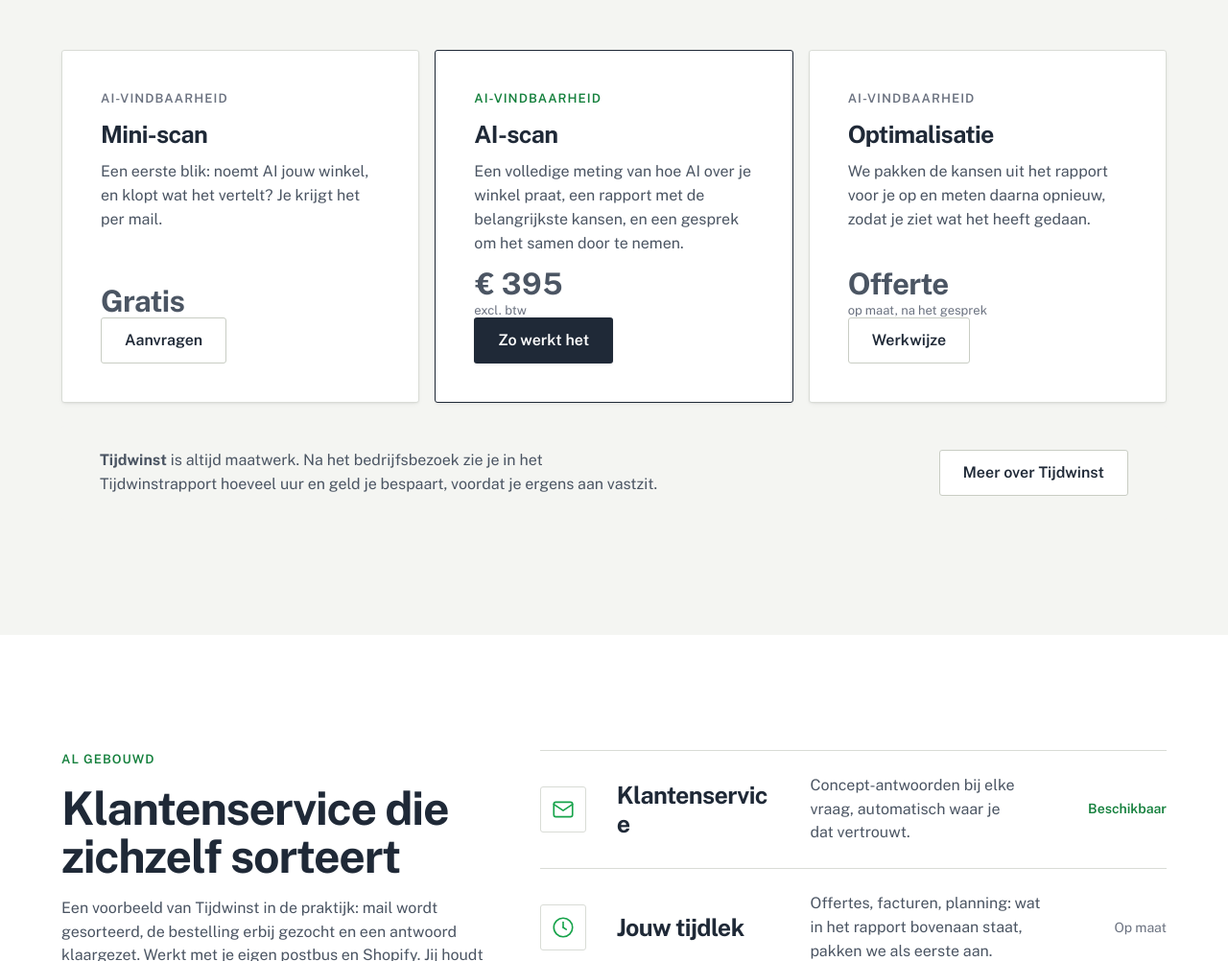
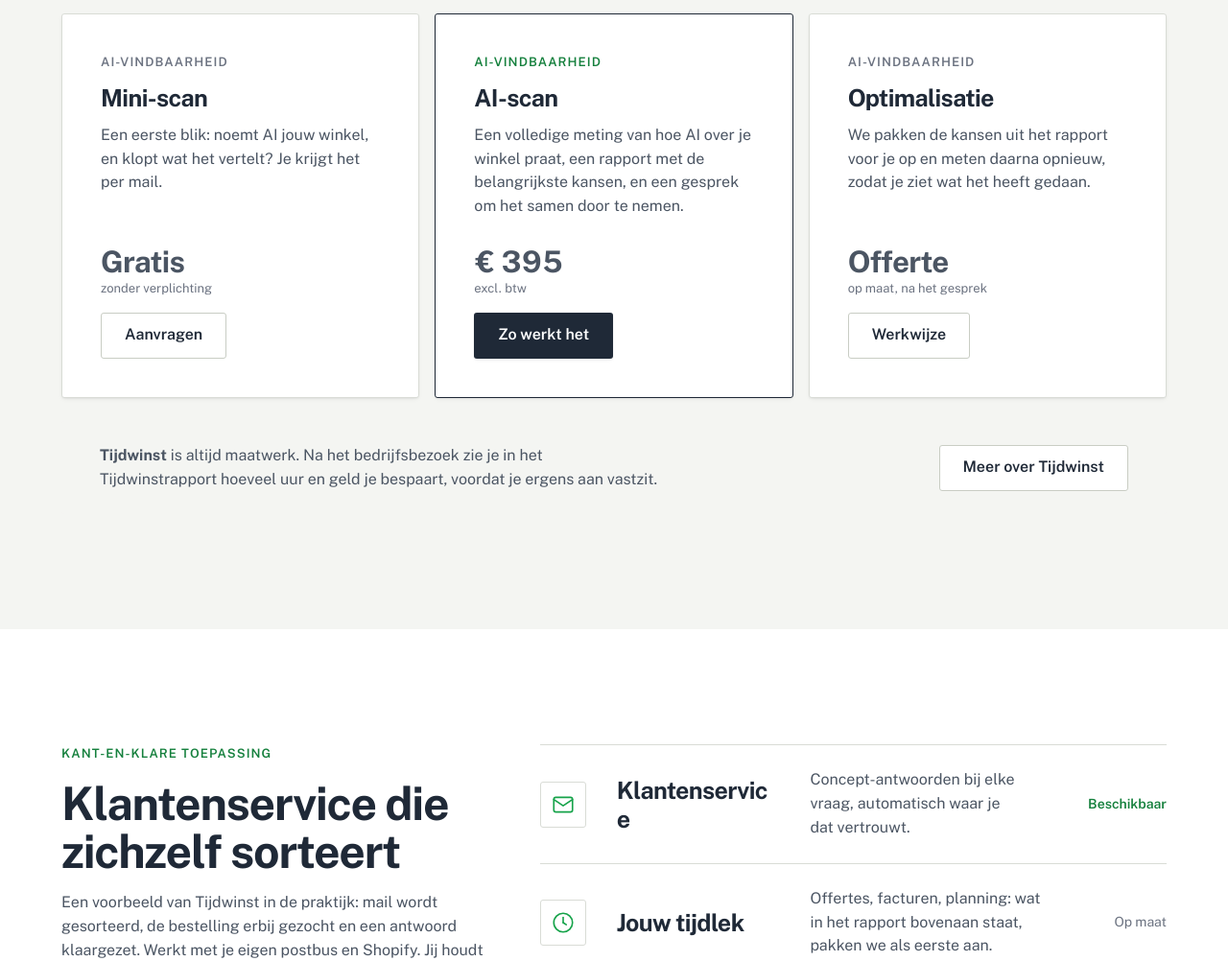
Before and after one commit to easyby-commerce-outlook-com/website, a plain HTML site: page index.html in a window 1280 px wide. Shown: the part 1960-2962 px from the top of the page at 96% size. Drawn offline with Linux system fonts and the light colour scheme.

Commit message:
fix: aanbod uitgelijnd en koppen aangescherpt
Co-Authored-By: Claude Opus 5.5 <noreply@anthropic.com>
Claude-Session: https://claude.ai/code/session_01CwLk4yiMqjVoZgVLP1uGLu

```diff
--- a/index.html
+++ b/index.html
@@ -128,7 +128,6 @@
         <div class="section__head">
           <div class="streepjes streepjes--kop" aria-hidden="true"><i></i><i></i><i></i><i></i></div>
           <h2>Onze diensten</h2>
-          <p class="lead">Binnen tijd terugwinnen, buiten beter gevonden worden. Allebei beginnen met meten, en met een rapport dat laat zien wat het oplevert.</p>
         </div>
         <div class="services">
           <article class="tile service service--dark reveal">
@@ -173,19 +172,19 @@
             <span class="label">AI-vindbaarheid</span>
             <h3>Mini-scan</h3>
             <p>Een eerste blik: noemt AI jouw winkel, en klopt wat het vertelt? Je krijgt het per mail.</p>
-            <div><p class="price">Gratis</p><a class="btn btn--line" href="mini-scan.html">Aanvragen</a></div>
+            <p class="price">Gratis<small>zonder verplichting</small></p><a class="btn btn--line" href="mini-scan.html">Aanvragen</a>
           </li>
           <li class="tile offer--main reveal">
             <span class="label label--green">AI-vindbaarheid</span>
             <h3>AI-scan</h3>
             <p>Een volledige meting van hoe AI over je winkel praat, een rapport met de belangrijkste kansen, en een gesprek om het samen door te nemen.</p>
-            <div><p class="price">€ 395<small>excl. btw</small></p><a class="btn btn--ink" href="ai-scan.html">Zo werkt het</a></div>
+            <p class="price">€ 395<small>excl. btw</small></p><a class="btn btn--ink" href="ai-scan.html">Zo werkt het</a>
           </li>
           <li class="tile reveal">
             <span class="label">AI-vindbaarheid</span>
             <h3>Optimalisatie</h3>
             <p>We pakken de kansen uit het rapport voor je op en meten daarna opnieuw, zodat je ziet wat het heeft gedaan.</p>
-            <div><p class="price">Offerte<small>op maat, na het gesprek</small></p><a class="btn btn--line" href="ai-scan.html#werkwijze">Werkwijze</a></div>
+            <p class="price">Offerte<small>op maat, na het gesprek</small></p><a class="btn btn--line" href="ai-scan.html#werkwijze">Werkwijze</a>
           </li>
         </ul>
         <div class="offer__extra">
@@ -198,7 +197,7 @@
     <section class="section">
       <div class="container split">
         <div class="split__text">
-          <span class="label label--green">Al gebouwd</span>
+          <span class="label label--green">Kant-en-klare toepassing</span>
           <h2>Klantenservice die zichzelf sorteert</h2>
           <p>Een voorbeeld van Tijdwinst in de praktijk: mail wordt gesorteerd, de bestelling erbij gezocht en een antwoord klaargezet. Werkt met je eigen postbus en Shopify. Jij houdt de beslissingen.</p>
           <a class="btn btn--line" href="klantenservice.html">Bekijk hoe het werkt</a>
--- a/site.css
+++ b/site.css
@@ -416,3 +416,14 @@
 .beweeg .steps .step.reveal.is-in:nth-child(4) { animation-delay: 240ms; }
 .beweeg .steps .step.reveal.is-in:nth-child(5) { animation-delay: 320ms; }
 .section--kalk + .band { padding-top: var(--section-gap-s); }
+
+/* Aanbod: rijen van alle kaarten op één lijn (subgrid) */
+.offer { row-gap: 0; }
+.offer > li { grid-row: span 5; grid-template-rows: subgrid; row-gap: var(--space-sm); align-content: start; }
+.offer > li > p:not(.price) { align-self: start; }
+.offer .price { align-self: end; margin-top: var(--space-md); }
+.offer .price small { min-height: 1.5em; }
+@media (max-width: 60rem) {
+  .offer { row-gap: var(--space-md); }
+  .offer > li { grid-row: auto; grid-template-rows: none; }
+}
```
Also changed, not shown: ai-scan.html (+3 -3 lines), klantenservice.html (+1 -1 lines).
